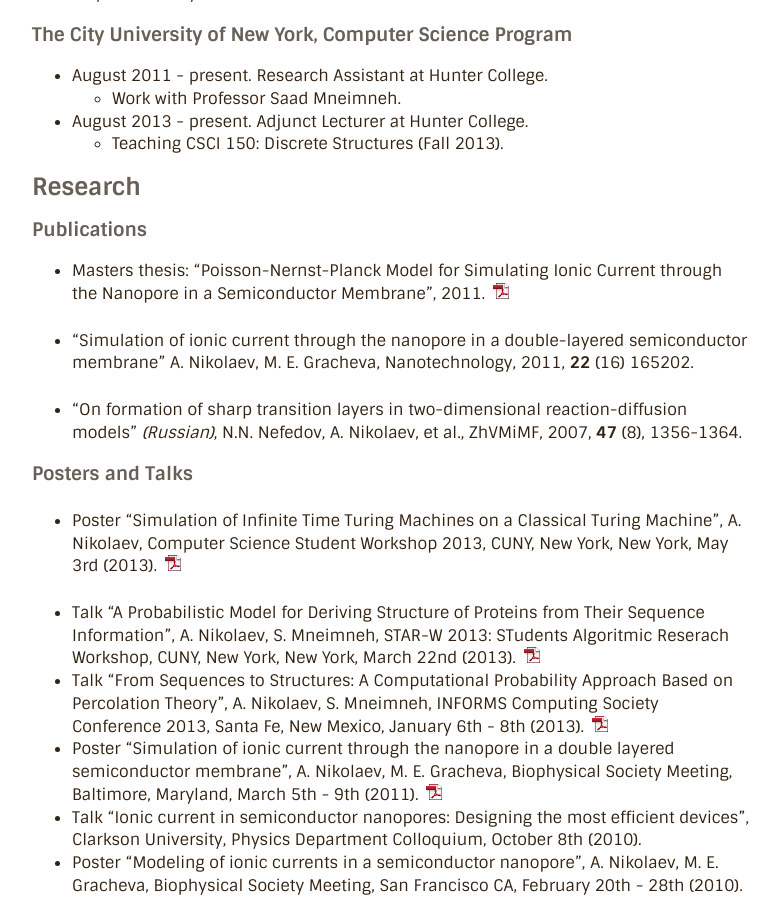
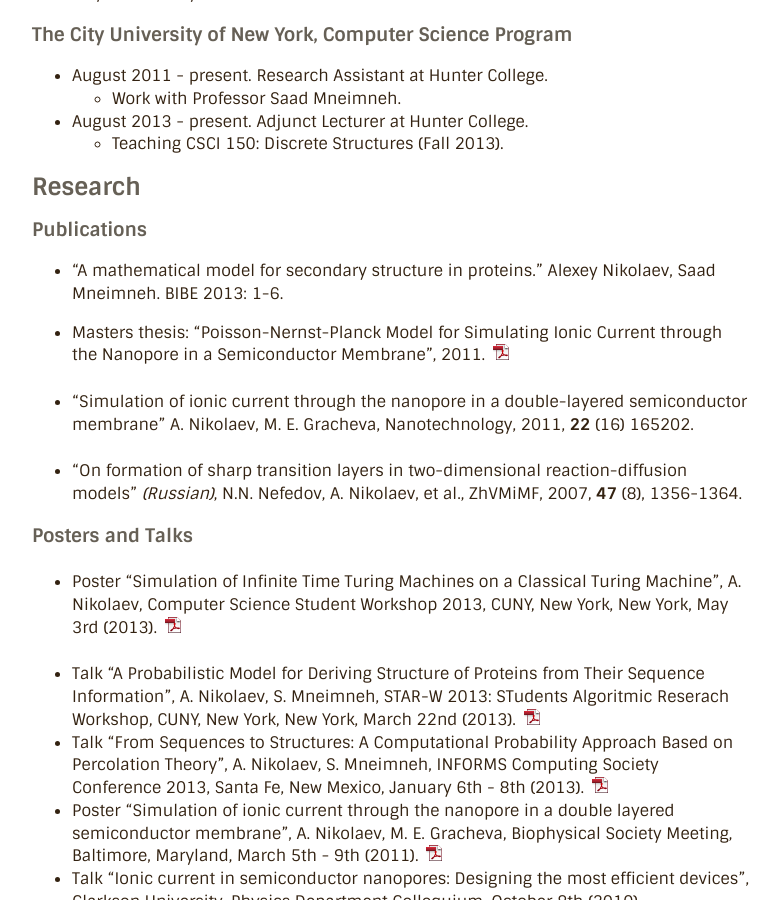
Before and after one commit to a-nikolaev/a-nikolaev.github.io, a Jekyll site: the page built from cv/index.markdown, in a window 1280 px wide and 900 px high, scrolled down 780 px. Shown: the whole window, without its empty margins (248-1028 px from the left). Built offline with Jekyll 4.4.1, drawn with Linux system fonts in a browser that asks for light colours; Markdown is read by kramdown in place of the engine named in the settings.

Commit message:
added BIBE publication

```diff
--- a/cv/index.markdown
+++ b/cv/index.markdown
@@ -40,6 +40,10 @@ a<span style="color:#969086;">(my last name)</span>@gc.cuny.edu
 ##Research
 
 ###Publications
+
+* "A mathematical model for secondary structure in proteins." Alexey Nikolaev, Saad Mneimneh.
+BIBE 2013: 1-6.
+
 <!--
 * "Polymer translocation through an electrically tunable nanopore in a multilayered semiconductor membrane",
 D. Melnikov, A. Nikolaev, J.-P. Leburton, M.E. Gracheva,
```
